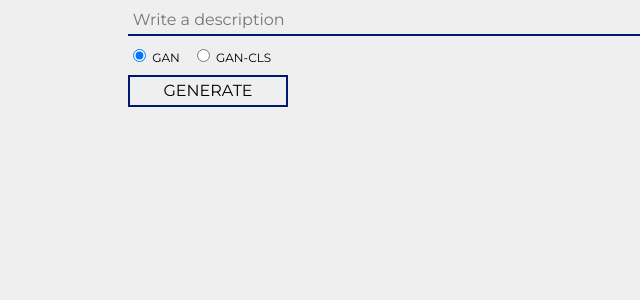
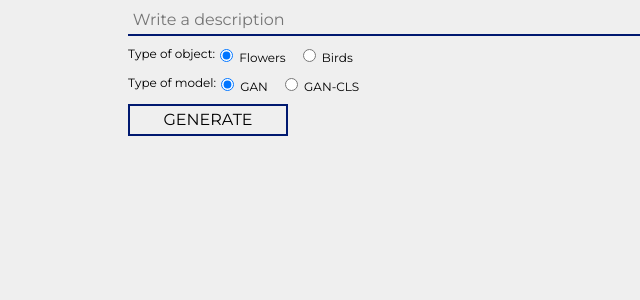
Before and after one commit to Tridet/Projet_GAN_MSO_2019, a Flask app: page / in a window 1280 px wide. Shown: the part 80-380 px from the top of the page, without its empty margins (0-640 px from the left). Run offline with Flask 2, Linux system fonts and the light colour scheme.

Commit message:
Website: add object choice

```diff
--- a/Website/app.py
+++ b/Website/app.py
@@ -13,7 +13,8 @@ def generate():
     if request.method == 'GET':
         description = request.args.get('description')
         model = request.args.get('model')
-        print(f'Generate image for : {description} with {model}')
+        object_type = request.args.get('object')
+        print(f'Generate a {object_type} for : {description} with {model}')
         pil_img = Image.new('RGB', (32,32), (0,255,255))
         return serve_pil_image(pil_img)
 
--- a/Website/static/script.js
+++ b/Website/static/script.js
@@ -2,17 +2,26 @@
 function generate_image() {
     var description = document.getElementById('description').value
     var model = ''
-    var radios = document.getElementsByName('model-choice')
-    for (var i = 0, length = radios.length; i < length; i++) {
-        if (radios[i].checked) {
-            model = radios[i].value
+    var model_radios = document.getElementsByName('model-choice')
+    for (var i = 0, length = model_radios.length; i < length; i++) {
+        if (model_radios[i].checked) {
+            model = model_radios[i].value
+            break
+        }
+    }
+
+    var object = ''
+    var object_radios = document.getElementsByName('object-choice')
+    for (var i = 0, length = object_radios.length; i < length; i++) {
+        if (object_radios[i].checked) {
+            object = object_radios[i].value
             break
         }
     }
 
     if (document.getElementById('result').childElementCount === 0) {
         var img = document.createElement("img")
-        img.src = "/generate?description=" + description + "&model=" + model
+        img.src = "/generate?description=" + description + "&model=" + model + "&object=" + object
         img.id = 'resultImg'
         document.getElementById('result').appendChild(img)
 
--- a/Website/templates/index.html
+++ b/Website/templates/index.html
@@ -19,20 +19,33 @@
 	</div>
 
 	<div class="container">
+		<span>Type of object: </span>
 		<div class="radio">
-			<input id="1" type="radio" name="model-choice" value="GAN" checked>
-			<label for="1">GAN</label>
+			<input id="object1" type="radio" name="object-choice" value="flowers" checked>
+			<label for="object1">Flowers</label>
 		</div>
 		<div class="radio">
-			<input id="2" type="radio" name="model-choice" value="GAN-CLS" >
-			<label for="2">GAN-CLS</label>
+			<input id="object2" type="radio" name="object-choice" value="birds" >
+			<label for="object2">Birds</label>
 		</div>
 	</div>
 
-
+	<div class="container">
+		<span>Type of model: </span>
+		<div class="radio">
+			<input id="model1" type="radio" name="model-choice" value="GAN" checked>
+			<label for="model1">GAN</label>
+		</div>
+		<div class="radio">
+			<input id="model2" type="radio" name="model-choice" value="GAN-CLS" >
+			<label for="model2">GAN-CLS</label>
+		</div>
+	</div>
 
 	<button class="search-button" onclick="generate_image()" type="button">Generate</button>
 	<div id='result'></div>
+
+
 	<script src="{{ url_for('static', filename='script.js') }}"></script>
 </body>
 
```
